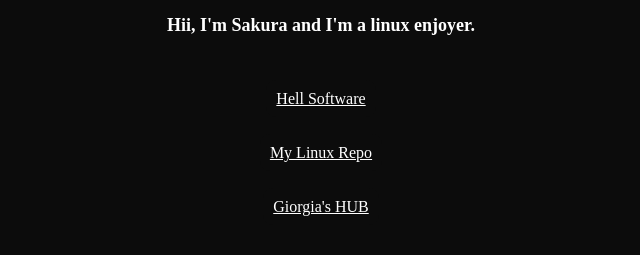
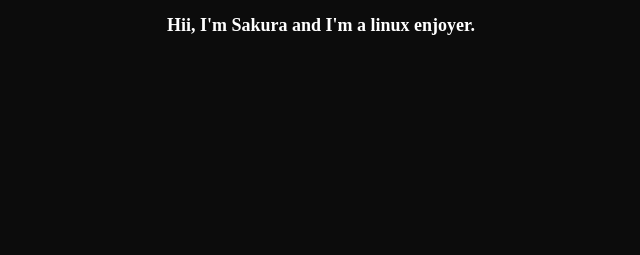
Before and after one commit to cutekylie/sakura.github.io, a plain HTML site: page index.html in a window 1280 px wide. Shown: the part 335-590 px from the top of the page, without its empty margins (319-959 px from the left). Drawn offline with Linux system fonts and the light colour scheme.

Commit message:
Update index.html

```diff
--- a/index.html
+++ b/index.html
@@ -18,16 +18,5 @@
         />
         <h1>Sakura</h1>
         <p id="desc">Hii, I'm Sakura and I'm a linux enjoyer.</p>
-        <br />
-        <br />
-        <a id="hell" href="https://discord.gg/CdQgytMavk">Hell Software</a>
-        <br />
-        <br />
-        <br />
-        <a id="linux" href="https://discord.gg/AHmKK2Utjq">My Linux Repo</a>
-        <br />
-        <br />
-        <br />
-        <a id="giorgia" href="https://discord.gg/mUtHgSjPa8">Giorgia's HUB</a>
     </body>
 </html>
```
